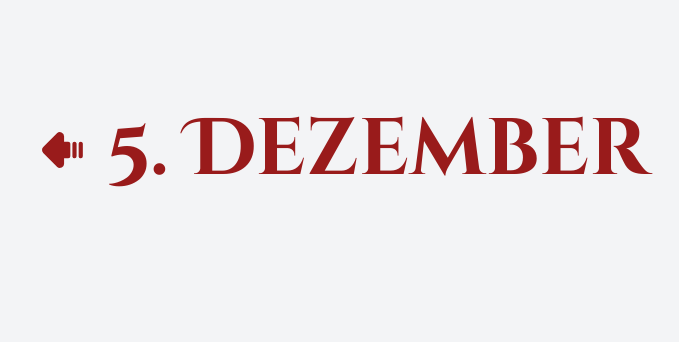
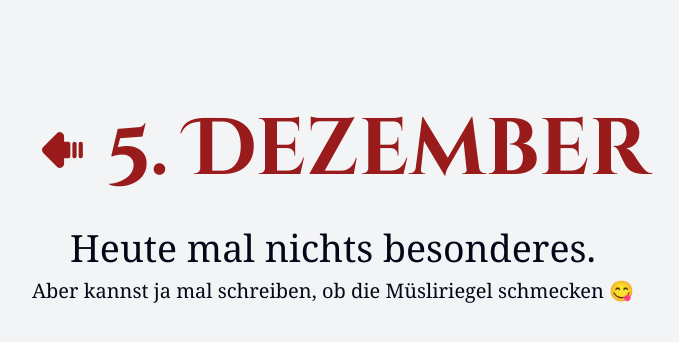
Before and after one commit to sebkasanzew/home, a Next.js app: page /advent/2024/5 in a window 1280 px wide. Shown: the top 342 px of the page, without its empty margins (307-986 px from the left). Built offline with nearby package versions, Linux system fonts and the light colour scheme.

Commit message:
Add day 5

```diff
--- a/src/app/advent/2024/5/page.tsx
+++ b/src/app/advent/2024/5/page.tsx
@@ -3,5 +3,10 @@ export const metadata = {
 };
 
 export default function Day5() {
-  return null;
+  return (
+    <div className="text-center">
+      <p className="text-3xl">Heute mal nichts besonderes.</p>
+      <p>Aber kannst ja mal schreiben, ob die Müsliriegel schmecken 😋</p>
+    </div>
+  );
 }
```
